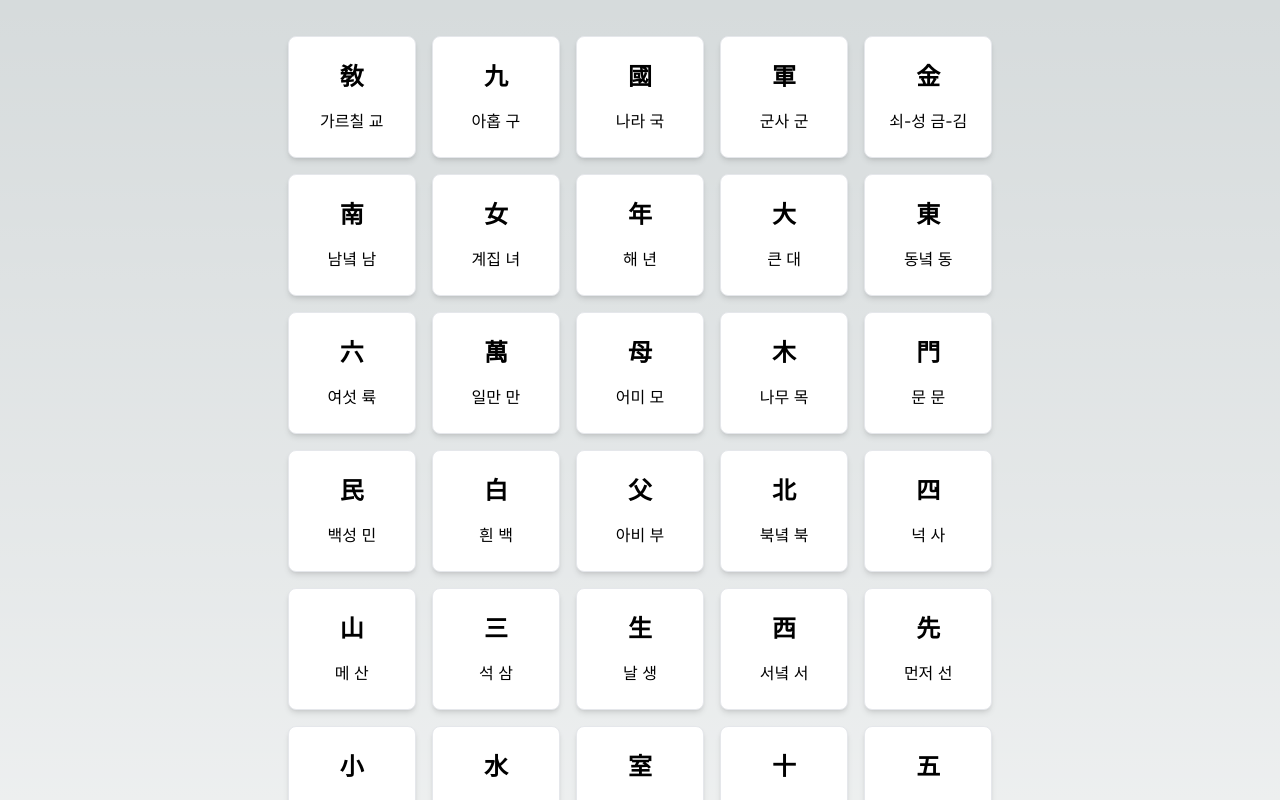
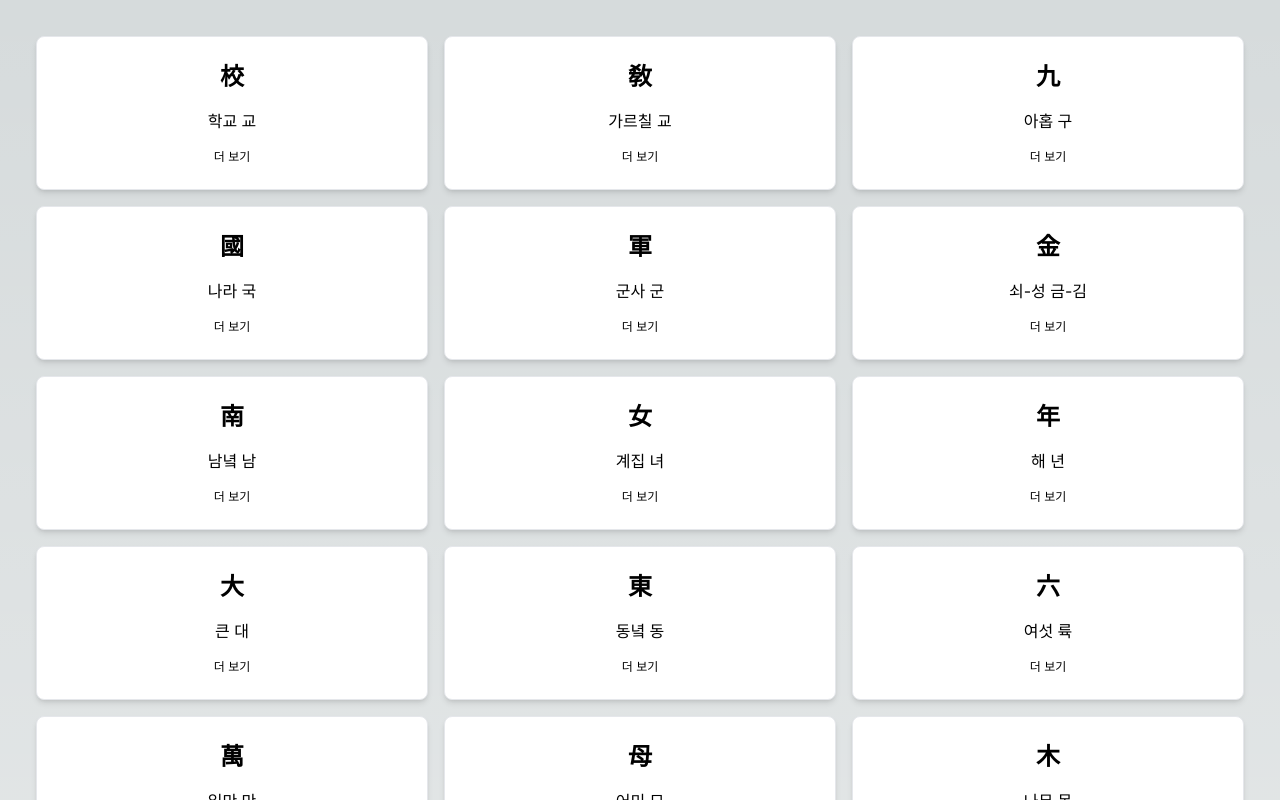
Before and after one commit to divakaivan/hanja-game, a Next.js app: page /8/dictionary in a window 1280 px wide. Shown: the top 800 px of the page. Built offline with nearby package versions, Linux system fonts and the light colour scheme.

Commit message:
add more info for each hanja in the dictionary

```diff
--- a/src/app/globalHanja.js
+++ b/src/app/globalHanja.js
@@ -1,4 +1,5 @@
 export const hanjaLevel8 = [
+  { hanja: "校", title: "학교 교" },
   { hanja: "敎", title: "가르칠 교" },
   { hanja: "九", title: "아홉 구" },
   { hanja: "國", title: "나라 국" },
--- a/src/app/hanjaDictionary.js
+++ b/src/app/hanjaDictionary.js
@@ -4,18 +4,25 @@ import { Card } from "flowbite-react";
 
 const HanjaDictionary = ({ hanjaLevel }) => {
   return (
-    <main className="flex justify-center items-center p-9">
-      <div className="grid grid-cols-3 md:grid-cols-5 gap-4">
+    // <main className="flex justify-center items-center p-9">
+    <div className="grid grid-cols-2 md:grid-cols-3 gap-4 p-9">
       {hanjaLevel.map((hanja) => (
         <div key={hanja.title} className="h-auto max-w-full rounded-lg">
           <Card className="text-center text-black">
             <p className="text-2xl font-bold">{hanja.hanja}</p>
             <p>{hanja.title}</p>
+            <a
+              className="text-xs text-blue-203"
+              target="_blank"
+              href={`https://koreanhanja.app/${hanja.hanja}`}
+            >
+              더 보기
+            </a>
           </Card>
         </div>
       ))}
     </div>
-    </main>
+    // </main>
   );
 };
 
--- a/src/app/layout.js
+++ b/src/app/layout.js
@@ -10,7 +10,7 @@ export const metadata = {
 
 export default function RootLayout({ children }) {
   return (
-    <html lang="en">
+    <html lang="kr">
       <body className={inter.className}>{children}</body>
     </html>
   );
```
Lines whose indentation alone changed are shown as unchanged.
